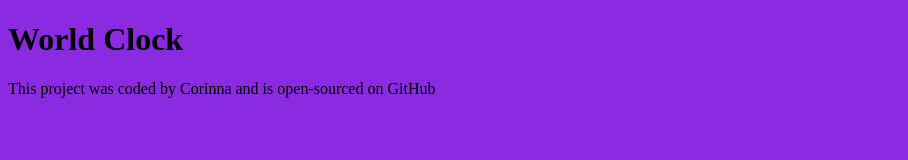
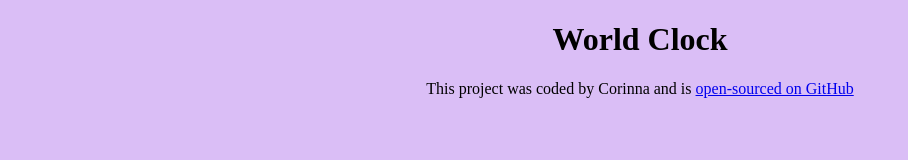
Before and after one commit to corinna19/world-clock, a plain HTML site: page index.html in a window 1280 px wide. Shown: the whole page, without its empty margins (0-908 px from the left). Drawn offline with Linux system fonts and the light colour scheme.

Commit message:
Added link to GitHub

```diff
--- a/css/style.css
+++ b/css/style.css
@@ -1,3 +1,11 @@
 body{
-    background-color: blueviolet;
+    background-color: rgba(137, 43, 226, 0.307);
 }
+
+h1{
+    text-align: center;
+}
+
+footer{
+    text-align: center;
+}
--- a/index.html
+++ b/index.html
@@ -9,7 +9,7 @@
 <body>
     <h1>World Clock</h1>
 <footer>
-    This project was coded by Corinna and is open-sourced on GitHub
+    This project was coded by Corinna and is <a href="https://github.com/corinna19/world-clock"> open-sourced on GitHub </a>
 </footer>
 <script src="javascript/index.js"></script>
 </body>
```
